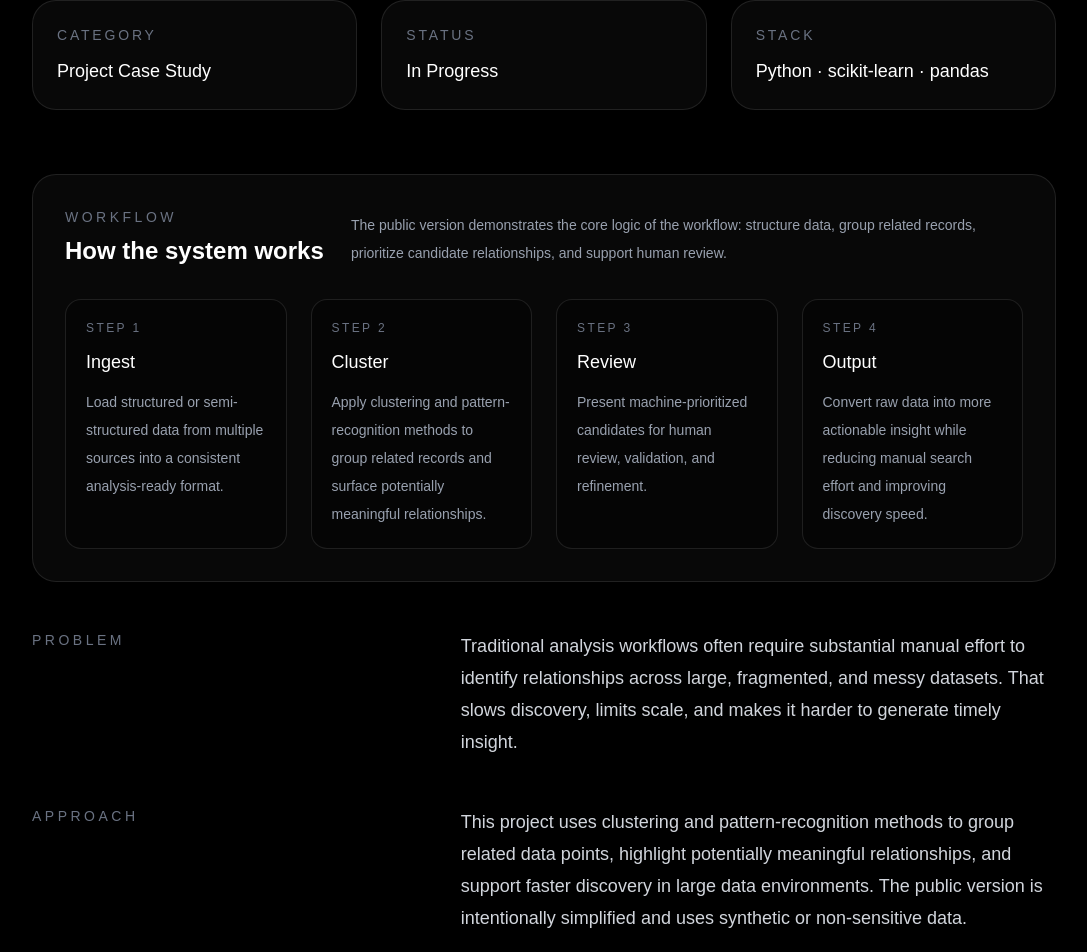
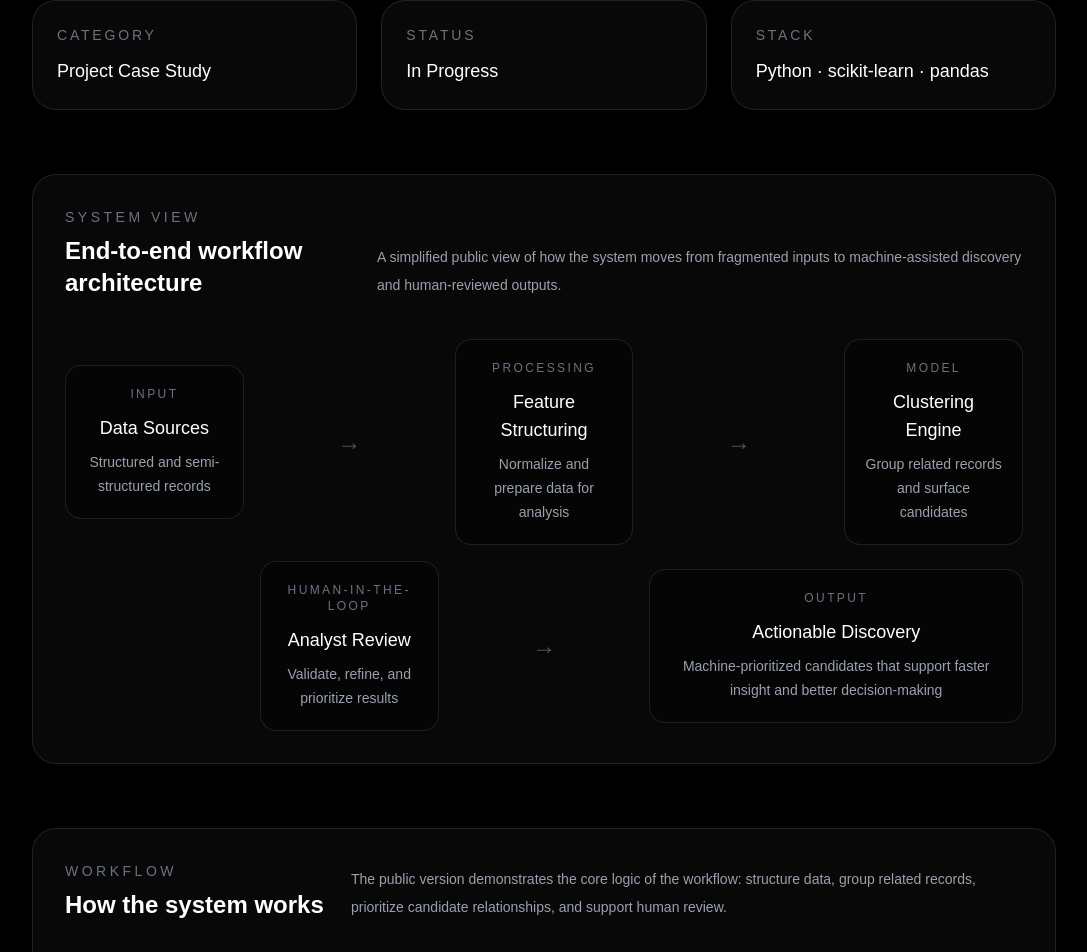
Before and after one commit to nickclayton-ai/portfolio-site, a Next.js app: page /entity-discovery-engine in a window 1280 px wide. Shown: the part 405-1357 px from the top of the page, without its empty margins (96-1183 px from the left). Built offline with nearby package versions, Linux system fonts and the light colour scheme.

Commit message:
Add system diagram section to entity discovery engine page

```diff
--- a/app/entity-discovery-engine/page.tsx
+++ b/app/entity-discovery-engine/page.tsx
@@ -48,6 +48,93 @@ export default function EntityDiscoveryEnginePage() {
           </div>
         </div>
 
+<section className="mt-16">
+  <div className="rounded-3xl border border-white/10 bg-white/[0.03] p-8">
+    <div className="flex flex-col gap-4 md:flex-row md:items-end md:justify-between">
+      <div>
+        <p className="text-sm uppercase tracking-[0.25em] text-gray-500">
+          System View
+        </p>
+        <h2 className="mt-2 text-2xl font-semibold text-white">
+          End-to-end workflow architecture
+        </h2>
+      </div>
+
+      <p className="max-w-2xl text-sm leading-7 text-gray-400">
+        A simplified public view of how the system moves from fragmented inputs
+        to machine-assisted discovery and human-reviewed outputs.
+      </p>
+    </div>
+
+    <div className="mt-10 grid gap-4 md:grid-cols-5 md:items-center">
+      <div className="rounded-2xl border border-white/10 bg-black/30 p-5 text-center">
+        <p className="text-xs uppercase tracking-[0.2em] text-gray-500">
+          Input
+        </p>
+        <h3 className="mt-3 text-lg font-medium text-white">Data Sources</h3>
+        <p className="mt-2 text-sm leading-6 text-gray-400">
+          Structured and semi-structured records
+        </p>
+      </div>
+
+      <div className="hidden text-center text-2xl text-gray-600 md:block">→</div>
+
+      <div className="rounded-2xl border border-white/10 bg-black/30 p-5 text-center">
+        <p className="text-xs uppercase tracking-[0.2em] text-gray-500">
+          Processing
+        </p>
+        <h3 className="mt-3 text-lg font-medium text-white">
+          Feature Structuring
+        </h3>
+        <p className="mt-2 text-sm leading-6 text-gray-400">
+          Normalize and prepare data for analysis
+        </p>
+      </div>
+
+      <div className="hidden text-center text-2xl text-gray-600 md:block">→</div>
+
+      <div className="rounded-2xl border border-white/10 bg-black/30 p-5 text-center">
+        <p className="text-xs uppercase tracking-[0.2em] text-gray-500">
+          Model
+        </p>
+        <h3 className="mt-3 text-lg font-medium text-white">
+          Clustering Engine
+        </h3>
+        <p className="mt-2 text-sm leading-6 text-gray-400">
+          Group related records and surface candidates
+        </p>
+      </div>
+    </div>
+
+    <div className="mt-4 grid gap-4 md:grid-cols-5 md:items-center">
+      <div className="rounded-2xl border border-white/10 bg-black/30 p-5 text-center md:col-start-2">
+        <p className="text-xs uppercase tracking-[0.2em] text-gray-500">
+          Human-in-the-loop
+        </p>
+        <h3 className="mt-3 text-lg font-medium text-white">Analyst Review</h3>
+        <p className="mt-2 text-sm leading-6 text-gray-400">
+          Validate, refine, and prioritize results
+        </p>
+      </div>
+
+      <div className="hidden text-center text-2xl text-gray-600 md:block">→</div>
+
+      <div className="rounded-2xl border border-white/10 bg-black/30 p-5 text-center md:col-span-2">
+        <p className="text-xs uppercase tracking-[0.2em] text-gray-500">
+          Output
+        </p>
+        <h3 className="mt-3 text-lg font-medium text-white">
+          Actionable Discovery
+        </h3>
+        <p className="mt-2 text-sm leading-6 text-gray-400">
+          Machine-prioritized candidates that support faster insight and better
+          decision-making
+        </p>
+      </div>
+    </div>
+  </div>
+
+</section>
         <section className="mt-16">
           <div className="rounded-3xl border border-white/10 bg-white/[0.03] p-8">
             <div className="flex flex-col gap-4 md:flex-row md:items-end md:justify-between">
```
